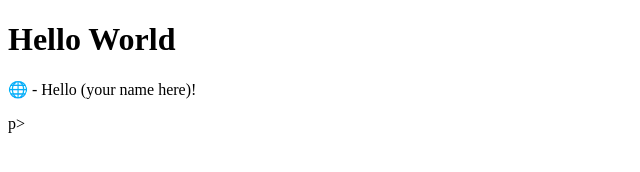
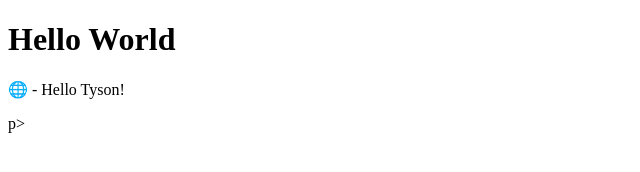
Before and after one commit to TysonCross/ELEN4010_Lab1, a plain HTML site: page index.html in a window 1280 px wide. Shown: the full height of the page, 0-640 px from the left. Drawn offline with Linux system fonts and the light colour scheme.

Commit message:
Replaced placeholder name with user name

```diff
--- a/index.html
+++ b/index.html
@@ -7,7 +7,7 @@
 <body>
     <h1>Hello World</h1>
     <p>
-        &#127760 - Hello (your name here)!
+        &#127760 - Hello Tyson!
         </p>p>
     </p>
 </body>
```
Also changed, not shown: dummy.html (deleted).
